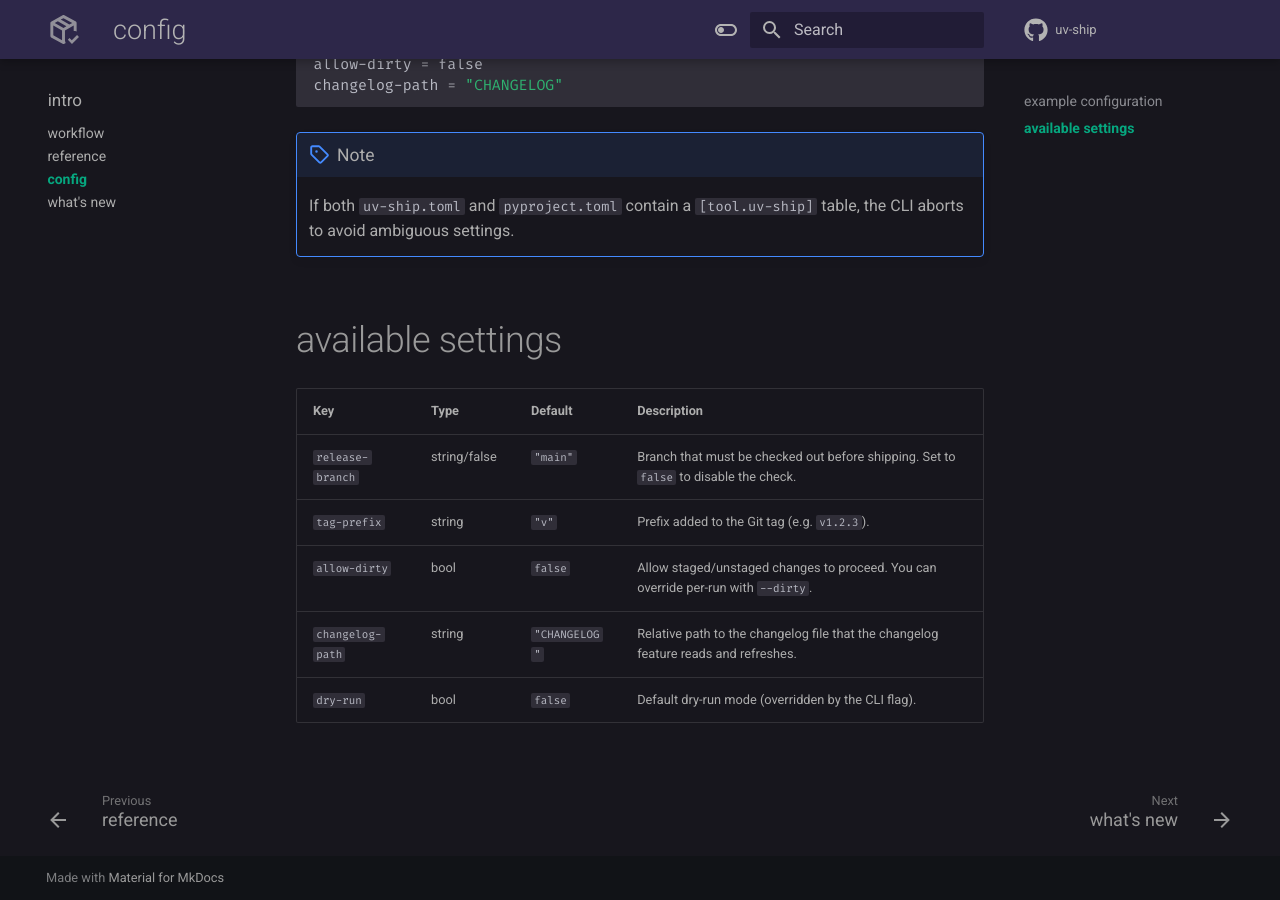
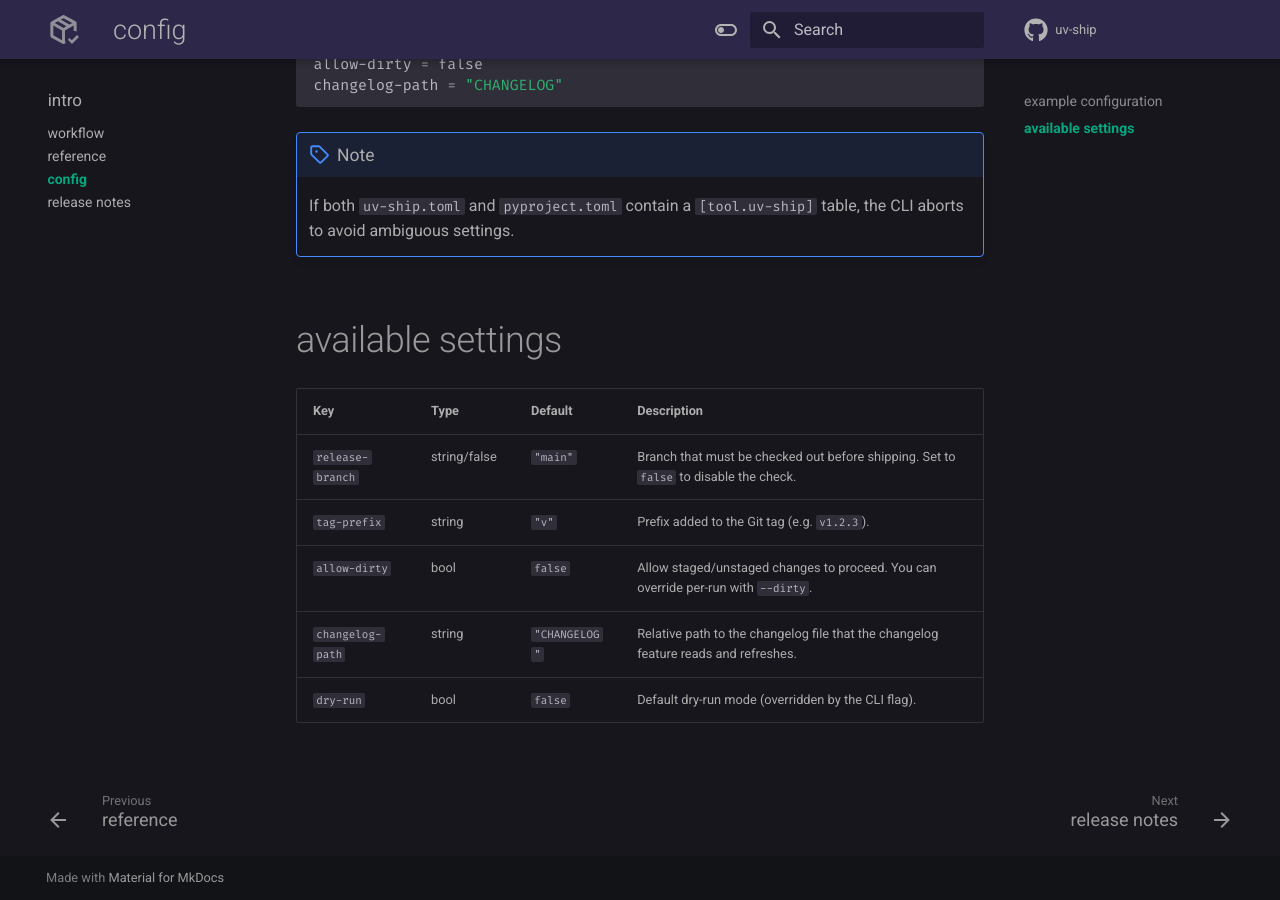
Before and after one commit to floRaths/uv-ship, an MkDocs documentation site: the page built from docs/config.md, in a window 1280 px wide and 900 px high, scrolled down 579 px. Built offline with MkDocs 1.6.1 and Material for MkDocs 9.7.7, drawn with Linux system fonts in a browser that asks for light colours; comment, search, counter and statistics services are not loaded.

Commit message:
changed what's new to release notes

```diff
--- a/mkdocs.yml
+++ b/mkdocs.yml
@@ -130,4 +130,4 @@ nav:
   - workflow: workflow.md
   - reference: features.md
   - config: config.md
-  - what's new: changelog.md
+  - release notes: changelog.md
```
